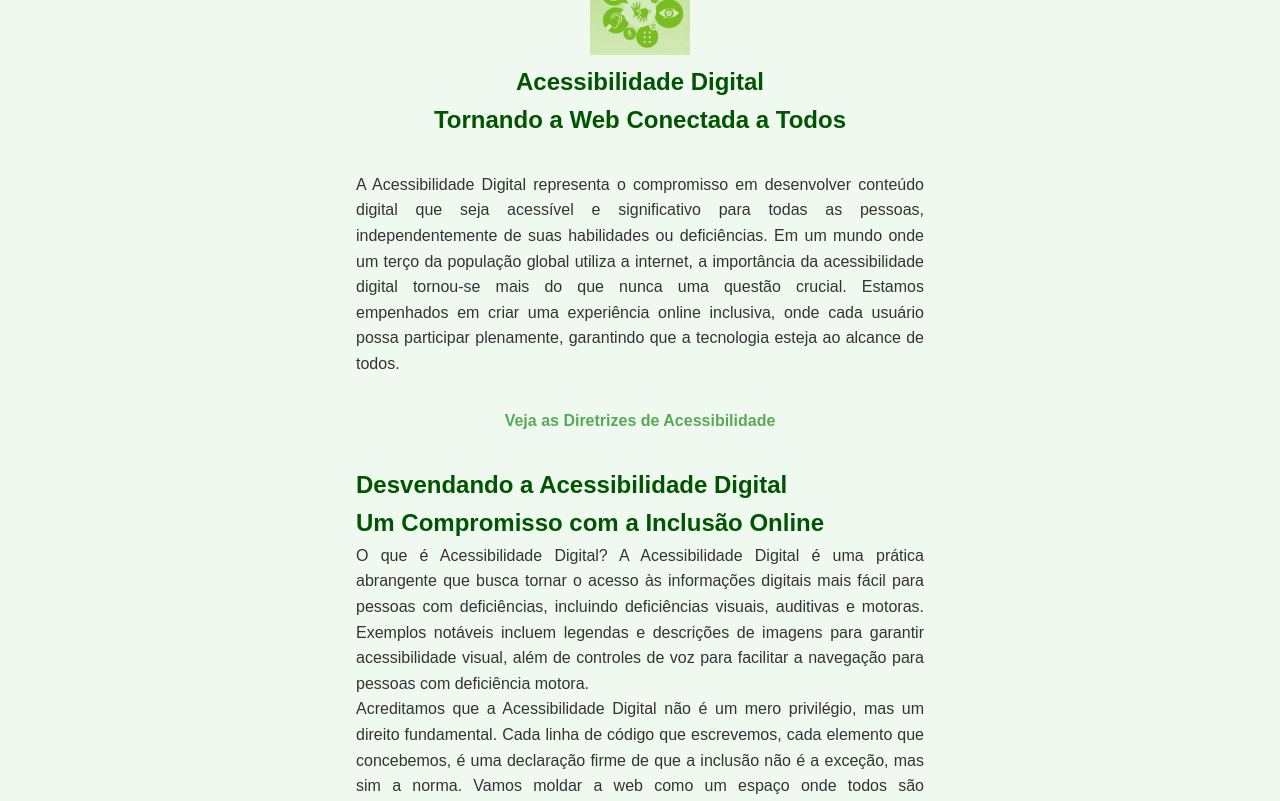
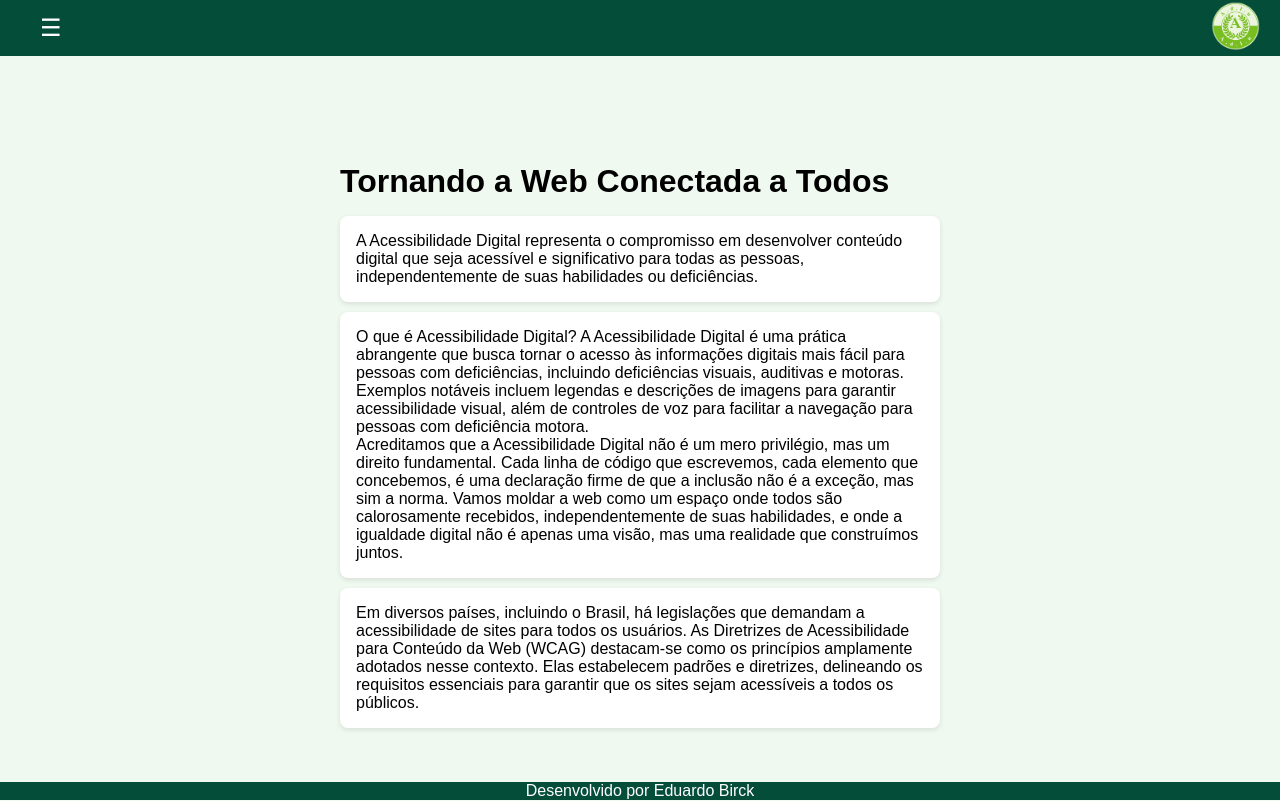
Before and after one commit to eduardobirck/webAcessibilidadePeIV, a React (Vite) app in the folder frontend/webAcessibilidade_EduardoBirck/: page / in a window 1280 px wide. Shown: the top 801 px of the page. Built offline with nearby package versions, Linux system fonts and the light colour scheme.

Commit message:
ajusta leiaute frontend.

```diff
--- a/frontend/webAcessibilidade_EduardoBirck/src/App.jsx
+++ b/frontend/webAcessibilidade_EduardoBirck/src/App.jsx
@@ -3,6 +3,7 @@ import { BrowserRouter as Router, Routes, Route } from 'react-router-dom';
 import Main from './pages/Main';
 import Cadastro from './pages/Cadastro';
 import Login from './pages/Login';
+import Forum from './pages/Forum';
 
 const App = () => {
   return (
@@ -11,6 +12,7 @@ const App = () => {
         <Route path="/" element={<Main />} />
         <Route path='/Cadastro' element={<Cadastro />} />
         <Route path='/Login' element={<Login />} />
+        <Route path='/Forum' element={<Forum />} />
       </Routes>
     </Router>
   );
--- a/frontend/webAcessibilidade_EduardoBirck/src/index.css
+++ b/frontend/webAcessibilidade_EduardoBirck/src/index.css
@@ -1,4 +1,4 @@
-/* Reset básico */
+
 * {
   margin: 0;
   padding: 0;
@@ -6,117 +6,118 @@
 }
 
 body {
+  margin: 0;
+  padding: 0;
   font-family: Arial, sans-serif;
-  line-height: 1.6;
-  color: #333;
-  background-color: #e9f7e7;
+  height: 100vh;
+  display: flex;
+  flex-direction: column;
 }
 
 header {
-  background-color: #b6e5b3;
+  position: fixed;
+  top: 0;
+  left: 0;
+  width: 100%;
+  display: flex;
+  justify-content: space-between;
+  align-items: center;
+  padding: 1px 20px;
+  background-color: #044d38;
+  color: white;
+  z-index: 1000;
+}
+
+header .menu-button button {
+  font-size: 1.5rem;
+  background: none;
+  border: none;
+  color: white;
+  cursor: pointer;
+}
+
+header .logo img {
+  height: 50px;
+}
+
+/* Sidebar */
+.sidebar {
+  position: fixed;
+  top: 0;
+  left: -250px;
+  width: 250px;
+  height: 100%;
+  background-color: #004d40;
+  color: white;
+  display: flex;
+  flex-direction: column;
   padding: 1rem;
+  transition: left 0.3s ease;
+  z-index: 1000;
+}
+
+.sidebar.open {
+  left: 0;
+}
+
+.sidebar .close-btn {
+  font-size: 1.5rem;
+  background: none;
+  border: none;
+  color: white;
+  align-self: flex-end;
+  cursor: pointer;
+}
+
+.sidebar .menu-items a,
+.sidebar .menu-items button {
+  text-decoration: none;
+  color: white;
+  margin: 1rem 0;
+  font-size: 1.2rem;
+  border: none;
+  background: none;
+  cursor: pointer;
+}
+
+.sidebar .menu-items button:hover,
+.sidebar .menu-items a:hover {
+  color: #a7ffeb;
+}
+
+main .titulo h1 {
+  margin-top: 100px;
+  font-size: 2rem;
+  margin-bottom: 1rem;
+}
+
+main .texto {
+  max-width: 600px;
+  margin: 0 auto;
+  background: white;
+  padding: 1rem;
+  border-radius: 8px;
+  box-shadow: 0 2px 5px rgba(0, 0, 0, 0.1);
+  margin-bottom: 10px;
+}
+
+.container {
+  flex: 1;
+  display: flex;
+  flex-direction: column;
+}
+
+
+footer {
+  position: fixed;
+  bottom: 0;
+  left: 0;
+  width: 100%;
+  background-color: #044d38;
+  color: white;
   text-align: center;
 }
 
-header .logo-container img {
-  max-width: 150px;
-  margin: 0 auto;
+ h2 a {
+    color: #333;
 }
-
-header .menu a {
-  color: #005500;
-  text-decoration: none;
-  font-weight: bold;
-  margin: 0 1rem;
-  display: inline-block;
-}
-
-header .menu a:hover {
-  text-decoration: underline;
-}
-
-header .botao button {
-  background-color: #58a958;
-  color: white;
-  border: none;
-  padding: 0.5rem 1rem;
-  border-radius: 5px;
-  margin: 0.5rem;
-  cursor: pointer;
-  font-size: 0.9rem;
-}
-
-header .botao button:hover {
-  background-color: #4e954e;
-}
-
-header .pesquisa {
-  margin-top: 1rem;
-  display: flex;
-  justify-content: center;
-  align-items: center;
-}
-
-.zoom {
-  margin: 1rem 0;
-  display: flex;
-  justify-content: center;
-  gap: 0.5rem;
-}
-
-.zoom button {
-  background-color: #58a958;
-  color: white;
-  border: none;
-  padding: 0.5rem 1rem;
-  border-radius: 5px;
-  cursor: pointer;
-  font-size: 0.9rem;
-}
-
-.zoom button:hover {
-  background-color: #4e954e;
-}
-
-.titulo {
-  text-align: center;
-  padding: 1rem;
-}
-
-.titulo img {
-  max-width: 100px;
-}
-
-.titulo h1 {
-  font-size: 1.5rem;
-  color: #005500;
-}
-
-.texto, .texto2, .texto3 {
-  padding: 1rem;
-  max-width: 600px;
-  margin: 0 auto;
-  text-align: justify;
-  background-color: #f0f9f0;
-  border-radius: 5px;
-  margin-bottom: 1rem;
-}
-
-.texto h2, .texto2 h2, .texto3 h3 {
-  color: #005500;
-}
-
-.dire {
-  text-align: center;
-  margin: 1rem 0;
-}
-
-.dire a {
-  color: #58a958;
-  text-decoration: none;
-  font-weight: bold;
-}
-
-.dire a:hover {
-  text-decoration: underline;
-}
--- a/frontend/webAcessibilidade_EduardoBirck/src/pages/Forum.jsx
+++ b/frontend/webAcessibilidade_EduardoBirck/src/pages/Forum.jsx
@@ -0,0 +1,67 @@
+import React, { useState } from 'react';
+import { useNavigate } from 'react-router-dom';
+import logo from '../imagens/logo.png';
+import "../index.css";
+
+const Forum = () => {
+  const navigate = useNavigate();
+  const [menuOpen, setMenuOpen] = useState(false);
+
+  const toggleMenu = () => setMenuOpen(!menuOpen);
+
+  return (
+    <div>
+      {/* Menu lateral */}
+      <div className={`sidebar ${menuOpen ? 'open' : ''}`}>
+        <button className="close-btn" onClick={toggleMenu}>×</button>
+        <div className="menu-items">
+          <button onClick={() => navigate('/Cadastro')}>Cadastre-se</button>
+          <button onClick={() => navigate('/Login')}>Login</button>
+          <button onClick={() => navigate('/')}>Pagina inicial</button>
+        </div>
+      </div>
+
+      {/* Botão do menu */}
+      <header>
+        <div className="menu-button">
+          <button onClick={toggleMenu}>☰</button>
+        </div>
+        <div className="logo">
+          <img src={logo} alt="Logo da A.D.L.U" />
+        </div>
+      </header>
+
+      {/* Conteúdo principal */}
+      <main class= "container">
+        <section className="titulo">
+          <h1>Tornando a Web Conectada a Todos - Forum</h1>
+        </section>
+        <section className="texto">
+          <p>
+          <h2><a href="https://www.nãofunciona.com">Explorando Inovações em Tecnologias Assistivas</a></h2>
+          Hoje, quero compartilhar algumas descobertas emocionantes no mundo das tecnologias assistivas. Encontrei um software incrível que facilita a vida diária de muitas pessoas com deficiência. E vocês, já experimentaram alguma novidade recente? Vamos trocar ideias e explorar juntos as inovações que estão transformando vidas!<p><strong>Autor:</strong></p> Renata Oliveira
+          </p>
+        </section>
+        <section className="texto">
+          <p>
+          <h2><a href="https://www.nãofunciona.com">Narrativas Pessoais: Desafios e Triunfos na Jornada da Acessibilidade</a></h2>
+          Prezados membros da comunidade,
+                        Gostaria de destacar e discutir avanços recentes em tecnologias assistivas que têm impactado significativamente a vida das pessoas com deficiência. Convido todos a compartilharem suas descobertas mais recentes, seja em softwares, hardwares ou dispositivos, para enriquecermos nossa compreensão coletiva sobre as opções disponíveis e seu potencial transformador. Vamos iniciar uma conversa sobre as inovações que estão moldando o cenário da acessibilidade. <p><strong>Autor:</strong></p> Carolina Mendes
+          </p>
+        </section>
+        <section className="texto">
+          <p>
+          <h2><a href="https://www.nãofunciona.com">Acessibilidade no Cotidiano: Identificando Desafios e Explorando Soluções</a></h2>
+          Prezada comunidade, Hoje, gostaria de abrir espaço para discutirmos os desafios cotidianos relacionados à acessibilidade. Seja no ambiente de trabalho, educacional ou domiciliar, convido todos a compartilharem suas experiências. Além disso, encorajo a identificação de soluções práticas que tenham sido eficazes em superar tais obstáculos. Juntos, podemos contribuir para a criação de ambientes mais inclusivos. <p><strong>Autor:</strong></p> André Silva
+          </p>
+        </section>
+      </main>
+
+      <footer>
+        <p>Desenvolvido por Eduardo Birck</p>
+      </footer>
+    </div>
+  );
+};
+
+export default Forum;
--- a/frontend/webAcessibilidade_EduardoBirck/src/pages/Main.jsx
+++ b/frontend/webAcessibilidade_EduardoBirck/src/pages/Main.jsx
@@ -1,110 +1,75 @@
 import React, { useState } from 'react';
 import { useNavigate } from 'react-router-dom';
 import logo from '../imagens/logo.png';
-import icons from '../imagens/icons.png';
+import "../index.css";
 
 const Main = () => {
-  const [zoom, setZoom] = useState(100);
   const navigate = useNavigate();
+  const [menuOpen, setMenuOpen] = useState(false);
 
-  // Funções para aplicar zoom
-  const zoomIn = () => setZoom(zoom + 10);
-  const zoomOut = () => setZoom(Math.max(100, zoom - 10));
+  const toggleMenu = () => setMenuOpen(!menuOpen);
 
   return (
-    <div style={{ zoom: `${zoom}%` }}>
-      <header>
-        <div className="center">
-          {/* Logo */}
-          <div className="logo-container">
-            <a href="#">
-            <img src={logo} alt="Logo da A.D.L.U" className="logo" />
-            </a>
+    <div>
+      {/* Menu lateral */}
+      <div className={`sidebar ${menuOpen ? 'open' : ''}`}>
+        <button className="close-btn" onClick={toggleMenu}>×</button>
+        <div className="menu-items">
+          <button onClick={() => navigate('/Cadastro')}>Cadastre-se</button>
+          <button onClick={() => navigate('/Login')}>Login</button>
+          <button onClick={() => navigate('/Forum')}>Forum</button>
+        </div>
       </div>
 
-            {/* Botões */}
-        <div className="botao">
-            <button onClick={() => navigate('/Cadastro')}>Cadastre-se</button>
-            <button onClick={() => navigate('/Login')}>Login</button>
+      {/* Botão do menu */}
+      <header>
+        <div className="menu-button">
+          <button onClick={toggleMenu}>☰</button>
         </div>
-
+        <div className="logo">
+          <img src={logo} alt="Logo da A.D.L.U" />
         </div>
       </header>
 
-      {/* Botões de zoom */}
-      <div className="zoom">
-        <button onClick={zoomIn}>A+</button>
-        <button onClick={zoomOut}>A-</button>
-      </div>
-
-      {/* Título */}
-      <div className="titulo">
-      <img src={icons} alt="A.D.L.U" width="250" />
-        <h1 id="conteudo">
-          Acessibilidade Digital<br /> Tornando a Web Conectada a Todos
-        </h1>
-      </div>
-
-      {/* Texto 1 */}
-      <div className="texto">
+      {/* Conteúdo principal */}
+      <main class= "container">
+        <section className="titulo">
+          <h1>Tornando a Web Conectada a Todos</h1>
+        </section>
+        <section className="texto">
           <p>
             A Acessibilidade Digital representa o compromisso em desenvolver
             conteúdo digital que seja acessível e significativo para todas as
-          pessoas, independentemente de suas habilidades ou deficiências. Em um
-          mundo onde um terço da população global utiliza a internet, a
-          importância da acessibilidade digital tornou-se mais do que nunca uma
-          questão crucial. Estamos empenhados em criar uma experiência online
-          inclusiva, onde cada usuário possa participar plenamente, garantindo
-          que a tecnologia esteja ao alcance de todos.
+            pessoas, independentemente de suas habilidades ou deficiências.
           </p>
-      </div>
-
-      {/* Link para diretrizes */}
-      <div className="dire">
-        <a href="#diretrizes">Veja as Diretrizes de Acessibilidade</a>
-      </div>
-
-      {/* Texto 2 */}
-      <div className="texto2">
-        <h2>
-          Desvendando a Acessibilidade Digital<br /> Um Compromisso com a
-          Inclusão Online
-        </h2>
+        </section>
+        <section className="texto">
           <p>
-          O que é Acessibilidade Digital? A Acessibilidade Digital é uma prática
-          abrangente que busca tornar o acesso às informações digitais mais
-          fácil para pessoas com deficiências, incluindo deficiências visuais,
-          auditivas e motoras. Exemplos notáveis incluem legendas e descrições
-          de imagens para garantir acessibilidade visual, além de controles de
-          voz para facilitar a navegação para pessoas com deficiência motora.
-          <br />
-          Acreditamos que a Acessibilidade Digital não é um mero privilégio,
-          mas um direito fundamental. Cada linha de código que escrevemos, cada
-          elemento que concebemos, é uma declaração firme de que a inclusão não
-          é a exceção, mas sim a norma. Vamos moldar a web como um espaço onde
-          todos são calorosamente recebidos, independentemente de suas
-          habilidades, e onde a igualdade digital não é apenas uma visão, mas
-          uma realidade que construímos juntos.
+          O que é Acessibilidade Digital?
+          A Acessibilidade Digital é uma prática abrangente que busca tornar o acesso às informações digitais mais fácil
+          para pessoas com deficiências, incluindo deficiências visuais, auditivas e motoras.
+          Exemplos notáveis incluem legendas e descrições de imagens para garantir acessibilidade visual,
+          além de controles de voz para facilitar a navegação para pessoas com deficiência motora. <br />
+          Acreditamos que a Acessibilidade Digital não é um mero privilégio, mas um direito fundamental.
+          Cada linha de código que escrevemos, cada elemento que concebemos,
+          é uma declaração firme de que a inclusão não é a exceção, mas sim a norma.
+          Vamos moldar a web como um espaço onde todos são calorosamente recebidos,
+          independentemente de suas habilidades, e onde a igualdade digital não é apenas uma visão,
+          mas uma realidade que construímos juntos.
           </p>
-      </div>
-
-      {/* Texto 3 */}
-      <div className="texto3" id="diretrizes">
-        <h3>Leis e Diretrizes de Acessibilidade</h3>
+        </section>
+        <section className="texto">
           <p>
-          Em diversos países, incluindo o Brasil, há legislações que demandam a
-          acessibilidade de sites para todos os usuários. As Diretrizes de
-          Acessibilidade para Conteúdo da Web (WCAG) destacam-se como os
-          princípios amplamente adotados nesse contexto. Elas estabelecem
-          padrões e diretrizes, delineando os requisitos essenciais para
-          garantir que os sites sejam acessíveis a todos os públicos.
+          Em diversos países, incluindo o Brasil, há legislações que demandam a acessibilidade de sites para todos os usuários.
+          As Diretrizes de Acessibilidade para Conteúdo da Web (WCAG) destacam-se como os princípios amplamente adotados nesse contexto.
+          Elas estabelecem padrões e diretrizes, delineando os requisitos essenciais para garantir
+          que os sites sejam acessíveis a todos os públicos.
           </p>
-      </div>
+        </section>
+      </main>
 
       <footer>
-        <p>
-          Desenvolvido por: Eduardo Birck.
-        </p>
+        <p>Desenvolvido por Eduardo Birck</p>
       </footer>
     </div>
   );
```
Lines whose indentation alone changed are shown as unchanged.
